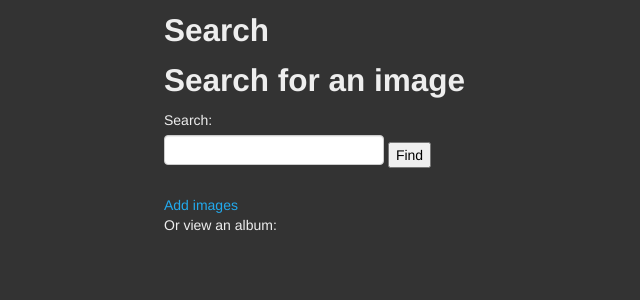
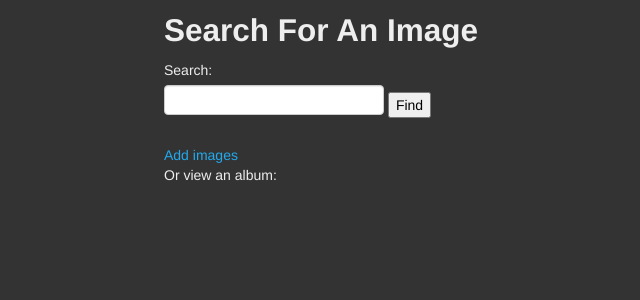
Before and after one commit to ErinCall/catsnap, a Flask app: template catsnap/web/templates/index.html.jinja in a window 1280 px wide. Shown: the top 300 px of the page, without its empty margins (6-646 px from the left). Run offline with Flask 2, Linux system fonts and the light colour scheme; the template is opened without the code that fills it, so the values that code supplies are empty.

Commit message:
Remove a duplicated header tag [#28]

```diff
--- a/catsnap/web/templates/index.html.jinja
+++ b/catsnap/web/templates/index.html.jinja
@@ -1,10 +1,9 @@
 {% extends "layout.html.jinja" %}
 {% block title %}
-    Search
+    Search For An Image
 {% endblock title %}
 {% block content %}
     <article>
-        <h2>Search for an image</h2>
         <form method="get" action="{{ url_for('find') }}">
             <label for="tags">Search: </label>
             <input type="text" name="tags" id="tags" />
--- a/setup.py
+++ b/setup.py
@@ -3,7 +3,7 @@
 from setuptools import setup
 
 setup(name="catsnap",
-      version="4.1.0",
+      version="4.1.1",
       description="catalog and store images",
       author="Andrew Lorente",
       author_email="andrew.lorente@gmail.com",
```
